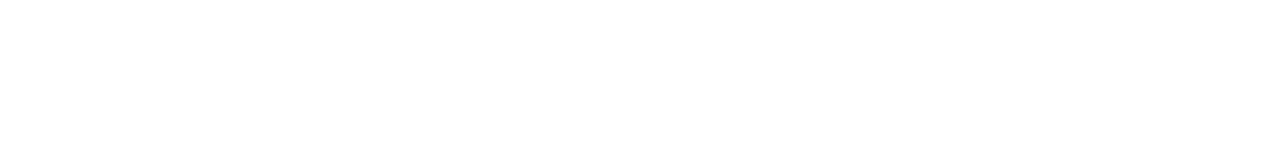
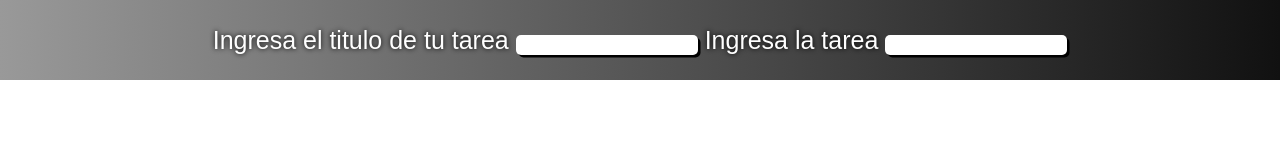
Before and after one commit to MattSeltz/abm-usuarios, a plain HTML site: page index.html in a window 1280 px wide. Drawn offline with Linux system fonts and the light colour scheme.

Commit message:
Interfaz inicial finalizada

```diff
--- a/index.css
+++ b/index.css
@@ -2,4 +2,28 @@
     padding: 0;
     margin: 0;
     box-sizing: border-box;
+    font-family: sans-serif;
 }
+
+header{
+    height: 10vh;
+    background: linear-gradient(to right, #999, #777, #555, #333, #111);
+    line-height: 10vh;
+    text-align: center;
+    color: #fff;
+    font-size: 25px;
+    text-shadow: 0 0 5px #000;
+}
+
+input{
+    padding: 2.5px;
+    outline: none;
+    border: none;
+    border-radius: 5px;
+    box-shadow: 2.5px 2.5px #000;
+}
+
+.grid-cont{
+    height: 90vh;
+    display: grid;
+}
--- a/index.html
+++ b/index.html
@@ -8,7 +8,14 @@
     <link rel="stylesheet" href="index.css">
 </head>
 <body>
+    <header>
+        <label for="titulo">Ingresa el titulo de tu tarea</label>
+        <input type="text" id="titulo">
+        <label for="tarea">Ingresa la tarea</label>
+        <input type="text" id="tarea">
+    </header>
 
+    <div class="grid-cont"></div>
 
     <script src="index.js"></script>
 </body>
```
